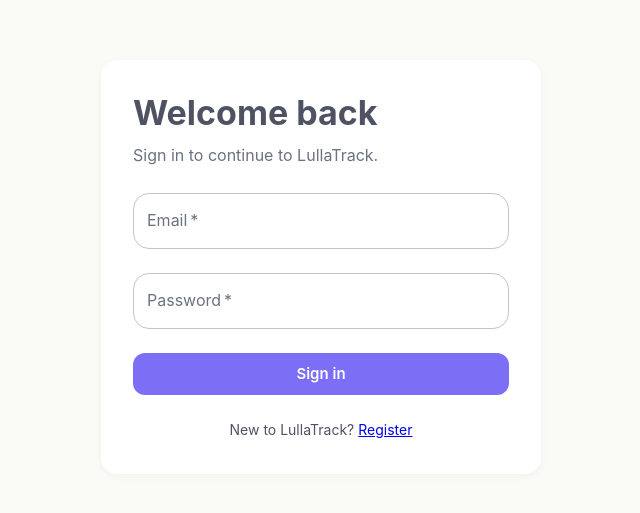
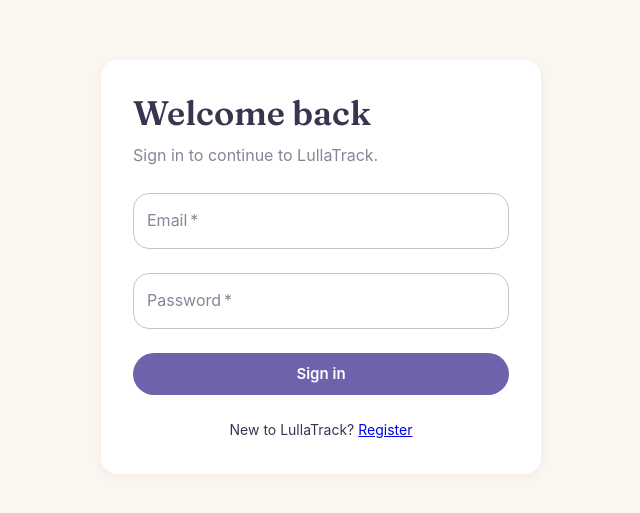
Before and after one commit to Donnadonnana/LullaTrack, a React (Vite) app in the folder frontend/: page /login in a window 1280 px wide. Shown: the part 133-646 px from the top of the page, without its empty margins (319-959 px from the left). Built offline with nearby package versions, Linux system fonts and the light colour scheme; no server answers.

Commit message:
remove sleep card hard coded color

```diff
--- a/frontend/src/components/SleepCard/SleepCard.tsx
+++ b/frontend/src/components/SleepCard/SleepCard.tsx
@@ -11,6 +11,7 @@
   TextField,
   Tooltip,
   Typography,
+  useTheme,
 } from "@mui/material";
 
 import DeleteOutlineRoundedIcon from "@mui/icons-material/DeleteOutlineRounded";
--- a/frontend/src/components/WakeWindow/WakeWindow.tsx
+++ b/frontend/src/components/WakeWindow/WakeWindow.tsx
@@ -1,4 +1,4 @@
-import { Box, Stack, Typography } from "@mui/material";
+import { Box, Stack, Typography, useTheme } from "@mui/material";
 import WbSunnyRoundedIcon from "@mui/icons-material/WbSunnyRounded";
 
 import { formatDuration } from "../../utils/time";
@@ -7,11 +7,10 @@
   durationMinutes: number;
 };
 
-const SAGE = "#7E9680";
-const SAGE_TINT = "rgba(126, 150, 128, 0.12)";
-const THREAD = "#E4DACD";
+export default function WakeWindow({ durationMinutes }: WakeWindowProps) {
+  const theme = useTheme();
+  const { sage, sageTint, thread } = theme.palette.nursery;
 
-export default function WakeWindow({ durationMinutes }: WakeWindowProps) {
   return (
     <Stack
       direction="row"
@@ -24,7 +23,7 @@
       <Box
         sx={{
           flexGrow: 1,
-          borderTop: `1px dashed ${THREAD}`,
+          borderTop: `1px dashed ${thread}`,
         }}
       />
 
@@ -37,16 +36,16 @@
           px: 1.5,
           py: 0.5,
           borderRadius: 999,
-          bgcolor: SAGE_TINT,
+          bgcolor: sageTint,
           flexShrink: 0,
         }}
       >
-        <WbSunnyRoundedIcon sx={{ fontSize: 15, color: SAGE }} />
+        <WbSunnyRoundedIcon sx={{ fontSize: 15, color: sage }} />
         <Typography
           sx={{
             fontSize: 13,
             fontWeight: 700,
-            color: SAGE,
+            color: sage,
             fontFamily: "'Nunito', sans-serif",
             whiteSpace: "nowrap",
           }}
@@ -58,7 +57,7 @@
       <Box
         sx={{
           flexGrow: 1,
-          borderTop: `1px dashed ${THREAD}`,
+          borderTop: `1px dashed ${thread}`,
         }}
       />
     </Stack>
--- a/frontend/src/theme/theme.ts
+++ b/frontend/src/theme/theme.ts
@@ -1,5 +1,75 @@
 import { createTheme } from "@mui/material/styles";
 import type { ThemeMode } from "../store/slices/themeSlice";
+
+export const FONT_DISPLAY = "'Fraunces', Georgia, serif";
+
+// Extra palette slots for the sleep/nursery UI. Each has a light and dark
+// value baked in below, so components never need to branch on `mode`
+// themselves — they just read theme.palette.nursery.moon, etc.
+declare module "@mui/material/styles" {
+  interface Palette {
+    nursery: {
+      moon: string;
+      moonTint: string;
+      sun: string;
+      sunTint: string;
+      dawn: string;
+      dawnTint: string;
+      sage: string;
+      sageTint: string;
+      rose: string;
+      roseTint: string;
+      thread: string;
+      panelTint: string;
+      cardShadow: string;
+      badgeOnGradient: string;
+      gradientDivider: string;
+      emptyStateBg: string;
+    };
+  }
+
+  interface PaletteOptions {
+    nursery?: Palette["nursery"];
+  }
+}
+
+const nurseryLight = {
+  moon: "#6C63AC",
+  moonTint: "rgba(108, 99, 172, 0.10)",
+  sun: "#E1963C",
+  sunTint: "rgba(225, 150, 60, 0.12)",
+  dawn: "#E0876B",
+  dawnTint: "rgba(224, 135, 107, 0.14)",
+  sage: "#7E9680",
+  sageTint: "rgba(126, 150, 128, 0.12)",
+  rose: "#C97B78",
+  roseTint: "rgba(201, 123, 120, 0.10)",
+  thread: "#E4DACD",
+  panelTint: "rgba(238, 227, 216, 0.35)",
+  cardShadow: "0 8px 24px rgba(58, 52, 80, 0.10)",
+  badgeOnGradient: "rgba(255, 255, 255, 0.7)",
+  gradientDivider: "rgba(255, 255, 255, 0.6)",
+  emptyStateBg: "rgba(225, 150, 60, 0.05)",
+};
+
+const nurseryDark = {
+  moon: "#A79CE0",
+  moonTint: "rgba(167, 156, 224, 0.16)",
+  sun: "#F2B368",
+  sunTint: "rgba(242, 179, 104, 0.16)",
+  dawn: "#F0A78E",
+  dawnTint: "rgba(240, 167, 142, 0.16)",
+  sage: "#A8C2AA",
+  sageTint: "rgba(168, 194, 170, 0.16)",
+  rose: "#E0A19E",
+  roseTint: "rgba(224, 161, 158, 0.16)",
+  thread: "#3A3542",
+  panelTint: "rgba(255, 255, 255, 0.04)",
+  cardShadow: "0 8px 24px rgba(0, 0, 0, 0.35)",
+  badgeOnGradient: "rgba(0, 0, 0, 0.28)",
+  gradientDivider: "rgba(255, 255, 255, 0.12)",
+  emptyStateBg: "rgba(242, 179, 104, 0.06)",
+};
 
 export const createAppTheme = (mode: ThemeMode) =>
   createTheme({
@@ -7,40 +77,42 @@
       mode,
 
       primary: {
-        main: mode === "light" ? "#7C6FF6" : "#9A8CFF",
+        main: mode === "light" ? "#6C63AC" : "#A79CE0",
       },
 
       secondary: {
-        main: mode === "light" ? "#FFB6A3" : "#FFCAA5",
+        main: mode === "light" ? "#E0876B" : "#F0A78E",
       },
 
       background: {
-        default: mode === "light" ? "#FAFAF7" : "#1B1D22",
-        paper: mode === "light" ? "#FFFFFF" : "#262A31",
+        default: mode === "light" ? "#FBF6EF" : "#1E1B24",
+        paper: mode === "light" ? "#FFFFFF" : "#28242F",
       },
 
       text: {
-        primary: mode === "light" ? "#4e5263" : "#F7F8FA",
-        secondary: mode === "light" ? "#6B7280" : "#B6BCC8",
+        primary: mode === "light" ? "#3A3450" : "#F5F1FA",
+        secondary: mode === "light" ? "#8B8398" : "#B6AFC4",
       },
 
-      divider: mode === "light" ? "#E8EAF0" : "#353A44",
+      divider: mode === "light" ? "#EEE3D8" : "#3A3542",
 
       success: {
-        main: "#8BC9A3", // Feeding
+        main: mode === "light" ? "#7E9680" : "#A8C2AA", // Feeding
       },
 
       info: {
-        main: "#A5D8FF", // Sleep
+        main: mode === "light" ? "#8F85C9" : "#B9AEE6", // Sleep
       },
 
       warning: {
-        main: "#FFD6A5", // Growth / Reminder
+        main: mode === "light" ? "#E1963C" : "#F2B368", // Growth / Reminder
       },
 
       error: {
-        main: "#F4A6B8", // Health / Alert
+        main: mode === "light" ? "#C97B78" : "#E0A19E", // Health / Alert
       },
+
+      nursery: mode === "light" ? nurseryLight : nurseryDark,
     },
 
     shape: {
@@ -61,29 +133,12 @@
         "sans-serif",
       ].join(","),
 
-      h1: {
-        fontWeight: 700,
-      },
-
-      h2: {
-        fontWeight: 700,
-      },
-
-      h3: {
-        fontWeight: 700,
-      },
-
-      h4: {
-        fontWeight: 700,
-      },
-
-      h5: {
-        fontWeight: 600,
-      },
-
-      h6: {
-        fontWeight: 600,
-      },
+      h1: { fontFamily: FONT_DISPLAY, fontWeight: 600 },
+      h2: { fontFamily: FONT_DISPLAY, fontWeight: 600 },
+      h3: { fontFamily: FONT_DISPLAY, fontWeight: 600 },
+      h4: { fontFamily: FONT_DISPLAY, fontWeight: 600 },
+      h5: { fontFamily: FONT_DISPLAY, fontWeight: 600 },
+      h6: { fontFamily: FONT_DISPLAY, fontWeight: 600 },
 
       subtitle1: {
         fontWeight: 600,
@@ -118,7 +173,7 @@
             borderRadius: 16,
             boxShadow:
               mode === "light"
-                ? "0 2px 8px rgba(0,0,0,0.04)"
+                ? "0 2px 8px rgba(58, 52, 80, 0.06)"
                 : "0 2px 10px rgba(0,0,0,0.25)",
           },
         },
@@ -130,7 +185,7 @@
             borderRadius: 16,
             boxShadow:
               mode === "light"
-                ? "0 2px 8px rgba(0,0,0,0.04)"
+                ? "0 2px 8px rgba(58, 52, 80, 0.06)"
                 : "0 2px 10px rgba(0,0,0,0.25)",
           },
         },
@@ -143,7 +198,7 @@
 
         styleOverrides: {
           root: {
-            borderRadius: 12,
+            borderRadius: 999,
             paddingLeft: 20,
             paddingRight: 20,
             height: 42,
```
Also changed, not shown: frontend/src/pages/SleepPage.tsx (+40 -38 lines).
